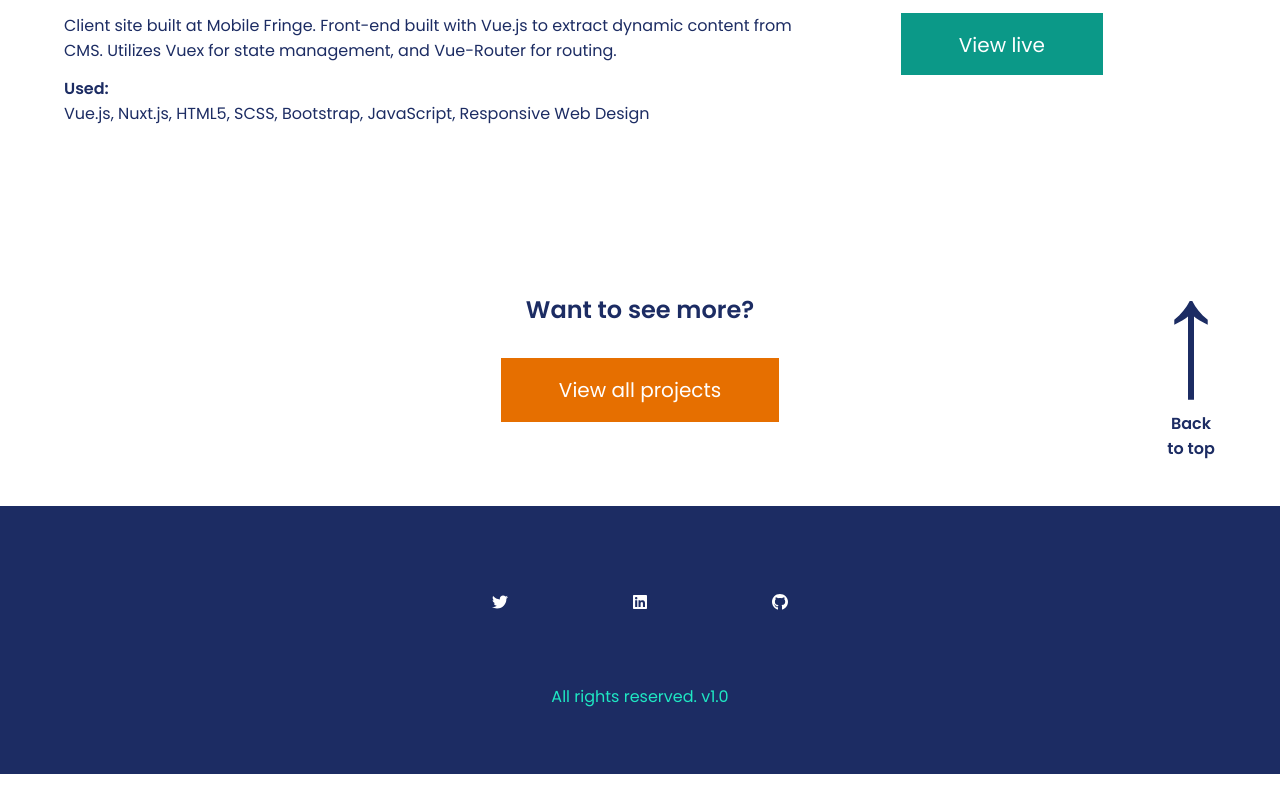
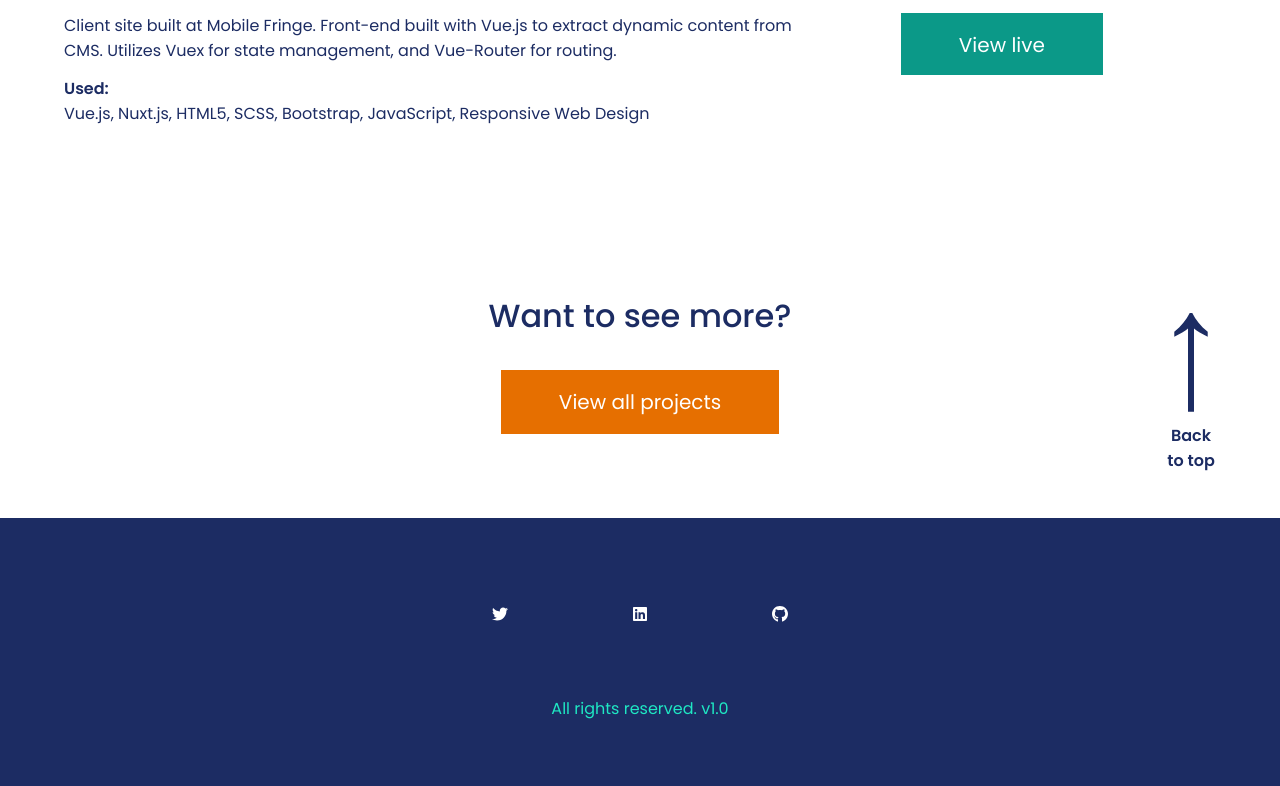
Before and after one commit to rashmi-webdev/vinayak-adimule-client1, a Next.js app: page / in a window 1280 px wide. Shown: the part 3538-4324 px from the top of the page. Built offline with nearby package versions, Linux system fonts and the light colour scheme.

Commit message:
[it] moving bg up. aside h3 to h2. ul to div on projects pg

```diff
--- a/components/see-more/see-more-projects.component.jsx
+++ b/components/see-more/see-more-projects.component.jsx
@@ -11,7 +11,7 @@ export default function ConditionalCTA() {
     <>
       {router.pathname == "/" ? (
         <aside>
-          <h3>Want to see more?</h3>
+          <h2>Want to see more?</h2>
           <Link href="/projects">
             <a className="btn-primary">View all projects</a>
           </Link>
@@ -19,7 +19,7 @@ export default function ConditionalCTA() {
         </aside>
       ) : router.pathname == "/projects" ? (
         <aside className="grey-background">
-          <h3>Want to get in touch?</h3>
+          <h2>Want to get in touch?</h2>
           <Link href="/contact">
             <a className="btn-primary">Contact me</a>
           </Link>
@@ -27,7 +27,7 @@ export default function ConditionalCTA() {
         </aside>
       ) : router.pathname == "/contact" ? (
         <aside>
-          <h3>Thanks for visiting! Want to view the site again? 😉</h3>
+          <h2>Thanks for visiting! Want to view the site again? 😉</h2>
           <Link href="/">
             <a className="btn-primary">Go to Home Page</a>
           </Link>
--- a/pages/projects.js
+++ b/pages/projects.js
@@ -76,7 +76,7 @@ class Projects extends React.Component {
 
         <section className="projects-container">
           <h1>Projects</h1>
-          <ul className="skills-list">
+          <div className="skills-list">
             {skillsList.map((skill) => (
               <button
                 onClick={this.filterSkill}
@@ -87,7 +87,7 @@ class Projects extends React.Component {
                 {skill.name}
               </button>
             ))}
-          </ul>
+          </div>
 
           {currentFilter == "ALL" ? (
             <div className="project-card-list">
--- a/styles/partials/_projects-page.scss
+++ b/styles/partials/_projects-page.scss
@@ -115,6 +115,9 @@
 }
 
 @media (max-width: 450px) {
+  .projects-container {
+    background-position: 0 75px;
+  }
   .skills-list {
     margin-bottom: 48px;
     button {
--- a/styles/partials/_universal.scss
+++ b/styles/partials/_universal.scss
@@ -131,7 +131,7 @@ h4 {
 aside {
   position: relative;
   text-align: center;
-  h3 {
+  h2 {
     padding-top: 85px;
     @include wrapper;
     margin-bottom: 30px;
```
